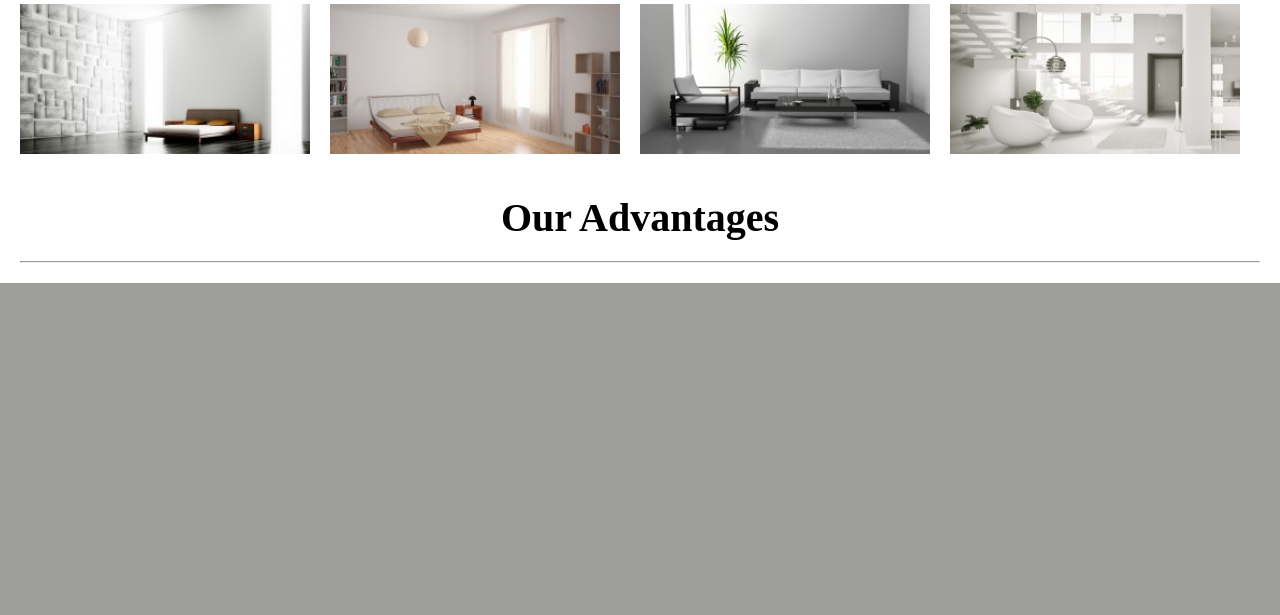
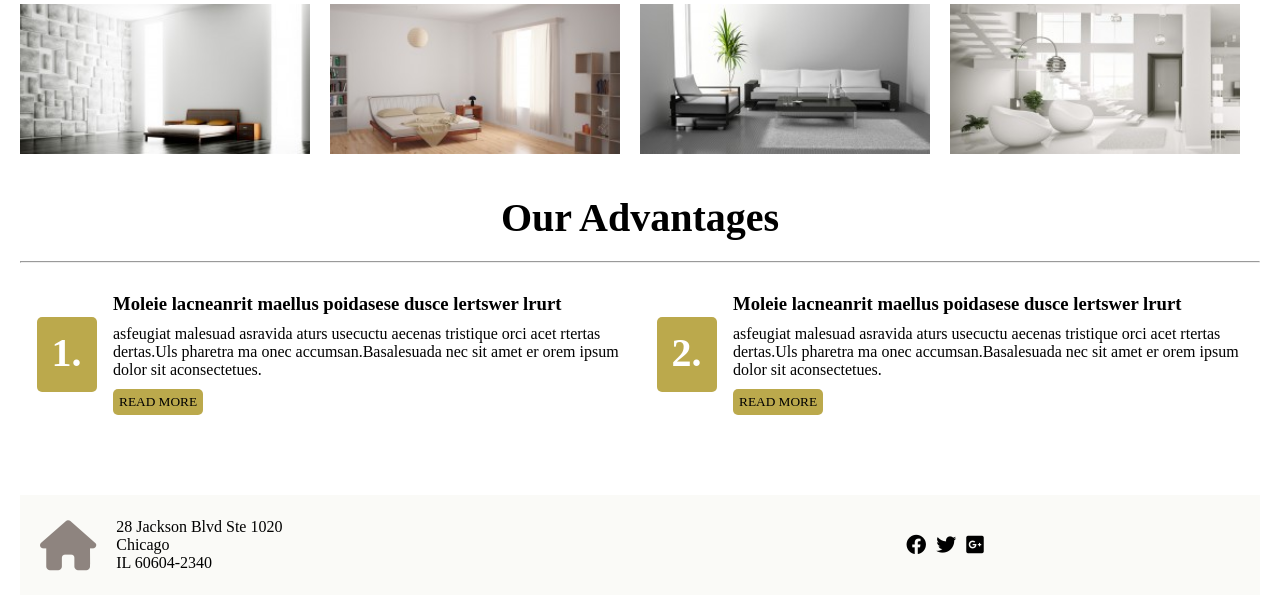
Before and after one commit to NguyenDucThuan-CS/projectweb, a PHP site: page / in a window 1280 px wide. Shown: the part 1713-2328 px from the top of the page. Before the commit the page ends 1996 px from the top, so only its background shows below. Run offline with PHP 8.4, Linux system fonts and the light colour scheme; some web fonts are replaced.

Commit message:
make it better

```diff
--- a/css/style.css
+++ b/css/style.css
@@ -229,6 +229,7 @@
   border: 0;
   background-color: #c17b4e;
   font-size: 15px;
+  cursor: pointer;
 }
 .intro .intro_right .intro_right_bottom .content .content_right ._btn2 button {
   width: 200px;
@@ -239,6 +240,8 @@
   border: 0;
   background-color: #b0a378;
   font-size: 15px;
+  cursor: pointer;
+
 }
 ._best_idea {
   padding: 20px;
@@ -342,3 +345,98 @@
   font-size: 40px;
   margin-bottom: 20px;
 }
+
+._advantage .content .list {
+    display: flex;
+}
+
+._advantage .content .list ._advantage_left{
+    padding-top: 30px;
+    width: 50%;
+    display: flex;
+}
+
+._advantage .content .list ._advantage_left .item_1 {
+    width: 15%;
+    display: flex;
+    align-items: center;
+    justify-content: center;
+    padding: 10px;
+}
+
+._advantage .content .list ._advantage_left .item_1 ._number{
+    width: 60px;
+    height: 75px;
+    background-color: #bba94c;
+    display: flex;
+    align-items: center;
+    justify-content: center;
+    border-radius: 5px;
+}
+
+._advantage .content .list ._advantage_left .item_1 ._number h1{
+    padding-top: 17px;
+    color: white;
+
+}
+
+._advantage .content .list ._advantage_left .item_2 {
+    width: 85%;
+}
+
+._advantage .content .list ._advantage_left .item_2 h3{
+    margin-bottom: 10px;
+}
+
+._advantage .content .list ._advantage_left .item_2 p{
+    margin-bottom: 10px;
+}
+
+._advantage .content .list ._advantage_left .item_2 button {
+    padding-top: 5px;
+    padding-bottom: 5px;
+    border-radius: 5px;
+    border: none;
+    cursor: pointer;
+    background-color: #bba94c;
+}
+
+.footer {
+    margin-top: 40px;
+    padding: 20px;
+
+}
+.footer .contain {
+    display: flex;
+    justify-content: space-around;
+    background-color:#fafaf7 ;
+    height: 100px
+}
+.footer .footer_left {
+    width: 50%;
+}
+.footer .footer_right {
+    width: 50%;
+}
+.footer .footer_left {
+    display: flex;
+    align-items: center;
+    padding-left: 20px;
+}
+.footer .footer_left ._home{
+    font-size: 50px;
+    color:#8e847f;
+    margin-right: 20px;
+}
+.footer .footer_right {
+    display: flex;
+    align-items: center;
+    justify-content: center;
+}
+.footer .footer_right i {
+    margin-right: 10px;
+    font-size: 20px;
+}
+.footer ._text {
+
+}
--- a/index.html
+++ b/index.html
@@ -5,6 +5,7 @@
     <meta http-equiv="X-UA-Compatible" content="IE=edge" />
     <meta name="viewport" content="width=device-width, initial-scale=1.0" />
     <title>Document</title>
+    <link rel="stylesheet" href="https://cdnjs.cloudflare.com/ajax/libs/font-awesome/6.0.0-beta2/css/all.min.css" integrity="sha512-YWzhKL2whUzgiheMoBFwW8CKV4qpHQAEuvilg9FAn5VJUDwKZZxkJNuGM4XkWuk94WCrrwslk8yWNGmY1EduTA==" crossorigin="anonymous" referrerpolicy="no-referrer" />
     <link rel="stylesheet" href="css/style.css" />
   </head>
   <body>
@@ -167,23 +168,67 @@
         </div>
       </div>
     </section>
+
     <section class="_advantage">
       <div class="content">
         <h1>Our Advantages</h1>
         <hr />
-        <div class="_advantage_left">
-          <div class = "item_1"></div>
-          <div class = "item_2">
+        <div class="list">
+          <div class="_advantage_left">
+            <div class="item_1">
+              <div class="_number"><h1>1.</h1></div>
+            </div>
+            <div class="item_2">
+              <h3>Moleie lacneanrit maellus poidasese dusce lertswer lrurt</h3>
+              <p>
+                asfeugiat malesuad asravida aturs usecuctu aecenas tristique
+                orci acet rtertas dertas.Uls pharetra ma onec
+                accumsan.Basalesuada nec sit amet er orem ipsum dolor sit
+                aconsectetues.
+              </p>
+              <a href="#"><button>READ MORE</button></a>
+            </div>
+          </div>
+
+          <div class="_advantage_left">
+            <div class="item_1">
+              <div class="_number"><h1>2.</h1></div>
+            </div>
+            <div class="item_2">
+              <h3>Moleie lacneanrit maellus poidasese dusce lertswer lrurt</h3>
+              <p>
+                asfeugiat malesuad asravida aturs usecuctu aecenas tristique
+                orci acet rtertas dertas.Uls pharetra ma onec
+                accumsan.Basalesuada nec sit amet er orem ipsum dolor sit
+                aconsectetues.
+              </p>
+              <a href="#"><button>READ MORE</button></a>
+            </div>
+          </div>
         </div>
-
-        <div class="_advantage_left">
-          <div class = "item_1"></div>
-          <div class = "item_2">
-        </div>
-
       </div>
     </section>
+
     <section class="contact"></section>
-    <footer class="footer"></footer>
+
+    <footer class="footer">
+      <div class="contain">
+        <div class="footer_left">
+
+          <i class="fa fa-home _home">
+          </i>
+          <div class = "_text">
+          <p>28 Jackson Blvd Ste 1020</p>
+          <p>Chicago</p>
+          <p>IL 60604-2340</p>
+          </div>
+        </div>
+        <div class="footer_right">
+          <i class="fab fa-facebook"></i>
+          <i class="fab fa-twitter"></i>
+          <i class="fab fa-google-plus-square"></i>
+        </div>
+      </div>
+    </footer>
   </body>
 </html>
```
